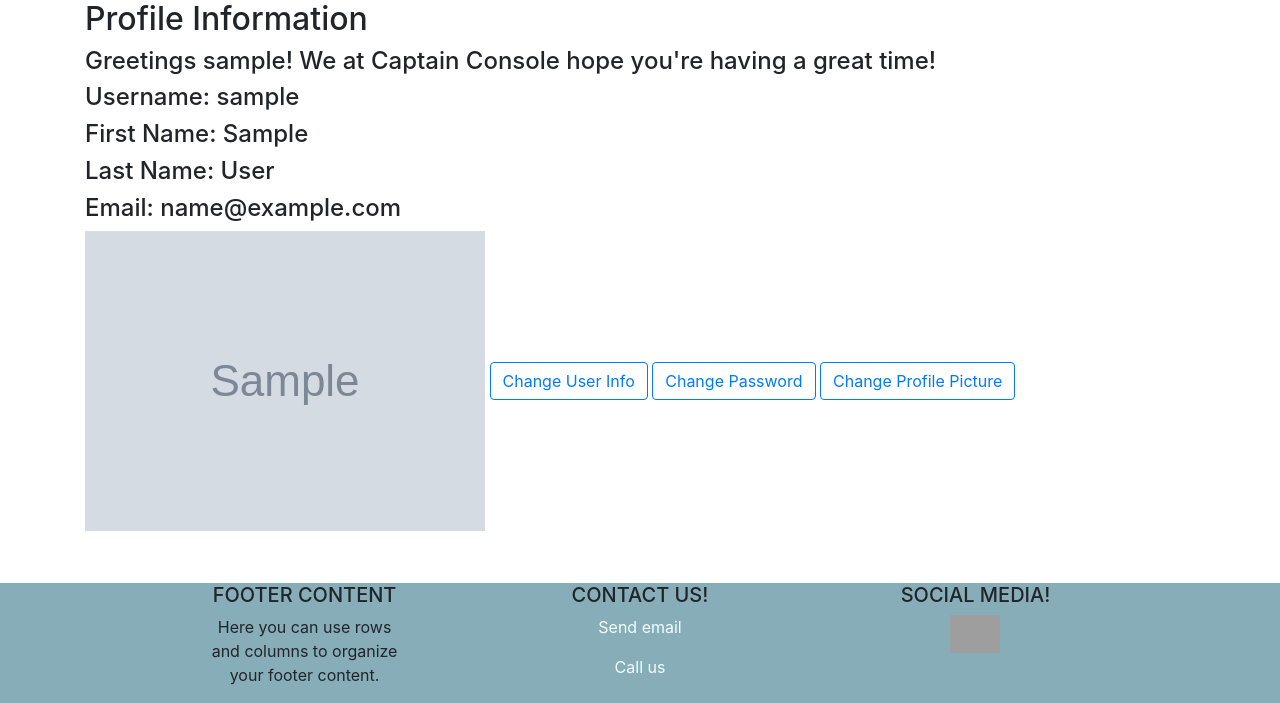
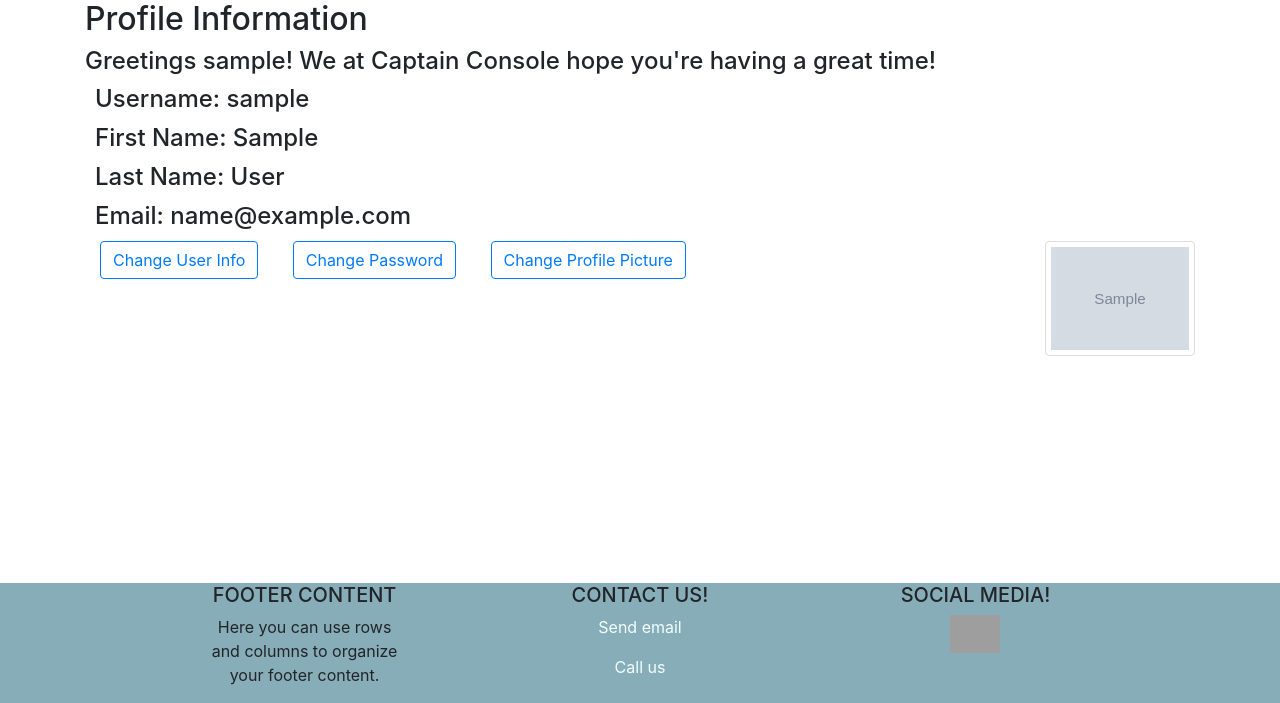
Before and after one commit to Akzelele/CaptainConsole, a Django app: page /user/profile in a window 1280 px wide. Shown: the part 97-800 px from the top of the page. Run offline with Django 3.2, Linux system fonts and the light colour scheme; a user stored in the database is signed in; tables that the repository leaves empty hold one stand-in row (values such as "Sample post"); grey boxes marked "Sample" are stand-in pictures; some libraries are stand-ins or nearby versions; grey boxes are pictures that could not be loaded.

Commit message:
Some minor changes to the profile.html styling

```diff
--- a/static/css/main.css
+++ b/static/css/main.css
@@ -129,3 +129,25 @@
     color: black;
     border-color: #73a3ae;
 }
+
+
+#UserInfo{
+    display: block;
+    margin: 10px;
+}
+
+#ProfilePic {
+    float:right;
+    border:1px solid #ddd;
+    border-radius: 4px;
+    padding: 5px;
+    width: 150px;
+}
+
+#ProfilePic:hover {
+     box-shadow: 0 0 2px 1px rgba(0, 140, 186, 0.5);
+}
+
+#ProfileInfo-btn{
+    margin:15px;
+}
--- a/templates/user/profile.html
+++ b/templates/user/profile.html
@@ -1,21 +1,21 @@
 {% extends "base.html" %}
 {% block content %}
-    <div id="container">
+    <div id="ProfileContainer">
         <h2 id="ProfileInfo">Profile Information</h2>
         <h4 id="GreetingMessage">Greetings {{ user }}! We at Captain Console hope you're having a great time!</h4>
-        <h4 id="Username">Username: {{ user }}</h4>
-        <h4 id="FirstName">First Name: {{ user.first_name }}</h4>
-        <h4 id="LastName">Last Name: {{ user.last_name }}</h4>
-        <h4 id="Email">Email: {{ user.email }}</h4>
+        <h4 id="UserInfo">Username: {{ user }}</h4>
+        <h4 id="UserInfo">First Name: {{ user.first_name }}</h4>
+        <h4 id="UserInfo">Last Name: {{ user.last_name }}</h4>
+        <h4 id="UserInfo">Email: {{ user.email }}</h4>
         <img id="ProfilePic" src="{{ user.profile.profile_image }}" alt="{{ user }}">
-        <a id="ChangeUserInfo" href="/user/profile/edit/">
+        <a id="ProfileInfo-btn" href="/user/profile/edit/">
             <button type="button" id = "ChangeUserInfo-btn" class="btn btn-outline-primary">Change User Info</button>
         </a>
-        <a id="ChangePassWord" href="/user/change-password">
+        <a id="ProfileInfo-btn" href="/user/change-password">
             <button type="button" id = "ChangePassword-btn" class="btn btn-outline-primary">Change Password</button>
         </a>
 
-        <a id="ChangeProfilePic" href="/user/profile/edit/picture/">
+        <a id="ProfileInfo-btn" href="/user/profile/edit/picture/">
             <button type="button" id = "ChangePassword-btn" class="btn btn-outline-primary">Change Profile Picture</button>
         </a>
 
```
